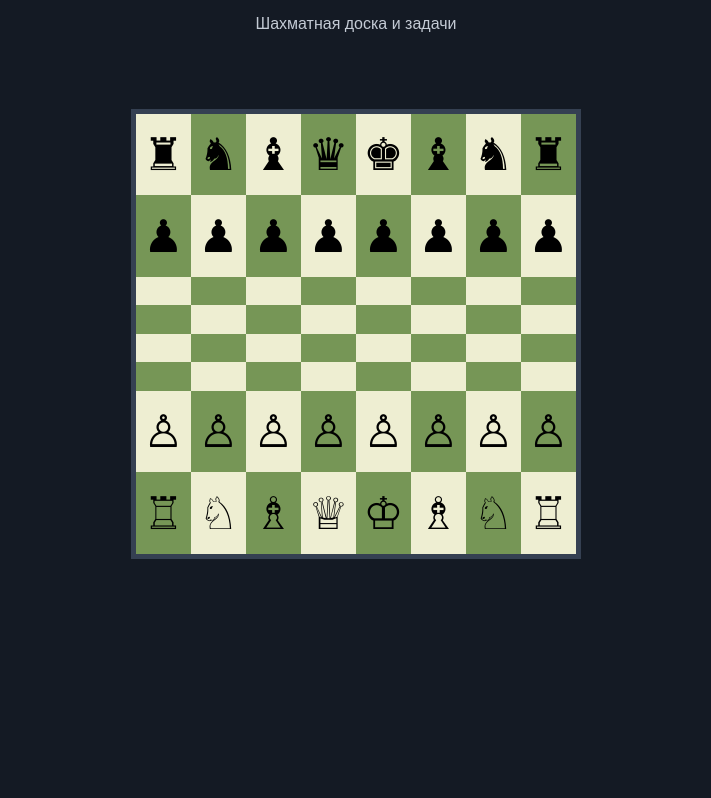
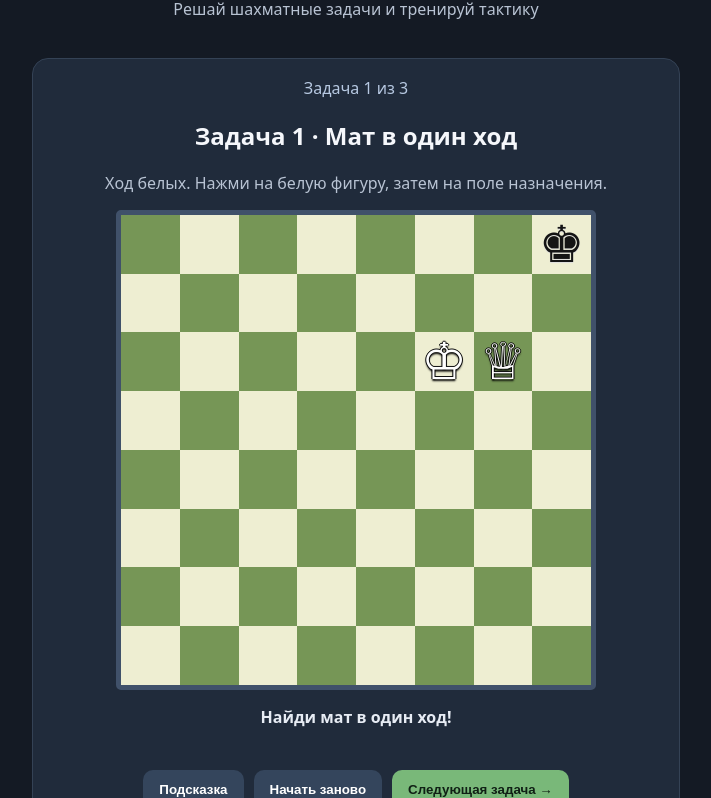
Before and after one commit to acccechka/my-chess-site, a plain HTML site: page index.html in a window 1280 px wide. Shown: the part 101-899 px from the top of the page, without its empty margins (284-995 px from the left). Before the commit the page ends 800 px from the top, so only its background shows below. Drawn offline with Linux system fonts and the light colour scheme.

Commit message:
Add files via upload

```diff
--- a/index.html
+++ b/index.html
@@ -1,68 +1,91 @@
-
 <!DOCTYPE html>
 <html lang="ru">
 <head>
 <meta charset="UTF-8">
 <meta name="viewport" content="width=device-width, initial-scale=1">
-  <title>Chess Studio</title>
+<title>Chess Studio — шахматные задачи</title>
 <style>
-    body {
-      margin: 0;
-      background: #141a24;
-      color: white;
-      font-family: Arial, sans-serif;
-      text-align: center;
-    }
-    header { padding: 35px 15px; }
-    h1 { font-size: 32px; }
-    p { color: #c4cbd5; }
-    .board {
-      display: grid;
-      grid-template-columns: repeat(8, 1fr);
-      width: min(90vw, 440px);
-      aspect-ratio: 1;
-      margin: 25px auto;
-      border: 5px solid #354052;
-    }
-    .square {
-      display: flex;
-      align-items: center;
-      justify-content: center;
-      font-size: clamp(25px, 7vw, 45px);
-    }
-    .light { background: #eeeed2; color: black; }
-    .dark { background: #769656; color: black; }
+:root{color-scheme:dark;font-family:system-ui,-apple-system,Arial,sans-serif}
+*{box-sizing:border-box}body{margin:0;background:#141a24;color:#f5f7fb;text-align:center}
+header{padding:28px 16px 6px}h1{margin:0 0 8px;font-size:clamp(28px,5vw,40px)}p{color:#b8c3d3}
+main{max-width:680px;margin:auto;padding:0 16px 35px}
+.panel{background:#202b3b;border:1px solid #344255;border-radius:16px;padding:18px;margin:16px auto}
+#board{display:grid;grid-template-columns:repeat(8,minmax(0,1fr));grid-template-rows:repeat(8,minmax(0,1fr));width:min(90vw,480px);aspect-ratio:1;margin:16px auto;border:5px solid #40516a;border-radius:5px;overflow:hidden}
+.square{display:flex;align-items:center;justify-content:center;aspect-ratio:1;min-width:0;min-height:0;font-size:clamp(27px,7vw,51px);border:0;cursor:pointer;position:relative;font-family:'DejaVu Sans','Arial Unicode MS',serif;padding:0}
+.light{background:#eeeed2}.dark{background:#769656}.square.selected{outline:4px solid #ffcf54;outline-offset:-4px}
+.square.hint:after{content:'';width:22%;aspect-ratio:1;background:#ffc44d;border-radius:50%;position:absolute;opacity:.8}
+.square:focus-visible{outline:4px solid #2c7aff;outline-offset:-4px}
+.piece-white{color:#fff;text-shadow:0 2px 2px #000,1px 0 #111,-1px 0 #111,0 -1px #111}.piece-black{color:#141414;text-shadow:0 1px 1px #ddd}
+.controls{display:flex;flex-wrap:wrap;gap:10px;justify-content:center;margin-top:16px}
+button.action{background:#79b879;color:#102015;border:0;border-radius:10px;padding:12px 16px;font-weight:700;cursor:pointer}
+button.secondary{background:#34455c;color:#fff}#status{min-height:48px;font-weight:600;color:#e7ecf4}
+small{color:#aebbc9}#counter{color:#b7c9e2}
 </style>
 </head>
 <body>
-  <header>
-    <h1>♞ Chess Studio</h1>
-    <p>Шахматная доска и задачи</p>
-  </header>
-
-  <div class="board" id="board"></div>
-
+<header><h1>♞ Chess Studio</h1><p>Решай шахматные задачи и тренируй тактику</p></header>
+<main><section class="panel">
+<div id="counter"></div><h2 id="taskTitle">Мат в один ход</h2>
+<p>Ход белых. Нажми на белую фигуру, затем на поле назначения.</p>
+<div id="board" role="group" aria-label="Шахматная доска"></div>
+<div id="status" aria-live="polite">Найди мат в один ход!</div>
+<div class="controls">
+<button class="action secondary" id="hint">Подсказка</button>
+<button class="action secondary" id="reset">Начать заново</button>
+<button class="action" id="next">Следующая задача →</button>
+</div></section><small>Chess Studio · Тренировка шахматного мышления</small></main>
 <script>
-    const pieces = [
-      "♜♞♝♛♚♝♞♜",
-      "♟♟♟♟♟♟♟♟",
-      "        ",
-      "        ",
-      "        ",
-      "        ",
-      "♙♙♙♙♙♙♙♙",
-      "♖♘♗♕♔♗♘♖"
+// Координаты фигур: a1 — нижний левый угол со стороны белых.
+// Все задачи проверены как мат в один ход.
+const tasks = [
+ {name:'Задача 1 · Мат в один ход',pieces:{'h8':'k','f6':'K','g6':'Q'},from:'g6',to:'g7',hint:'Ферзь идёт на g7.'},
+ {name:'Задача 2 · Мат в один ход',pieces:{'a8':'k','c6':'K','b6':'Q'},from:'b6',to:'b7',hint:'Ферзь идёт на b7.'},
+ {name:'Задача 3 · Мат в один ход',pieces:{'h8':'k','g6':'K','c4':'B','h1':'R'},from:'h1',to:'h7',hint:'Ладья идёт на h7.'}
 ];
-    const board = document.getElementById("board");
-    pieces.forEach((rank, r) => {
-      [...rank].forEach((piece, c) => {
-        const square = document.createElement("div");
-        square.className =
-          "square " + ((r + c) % 2 ? "dark" : "light");
-        square.textContent = piece;
-        board.appendChild(square);
-      });
-    });
+const glyph={K:'♔',Q:'♕',R:'♖',B:'♗',N:'♘',P:'♙',k:'♚',q:'♛',r:'♜',b:'♝',n:'♞',p:'♟'};
+const board=document.getElementById('board');const status=document.getElementById('status');
+let index=0,selected=null,solved=false,hintSquare=null;
+function render(){
+ const t=tasks[index];board.replaceChildren();
+ document.getElementById('counter').textContent=`Задача ${index+1} из ${tasks.length}`;
+ document.getElementById('taskTitle').textContent=t.name;
+ for(let rank=8;rank>=1;rank--)for(let file=0;file<8;file++){
+  const sq=String.fromCharCode(97+file)+rank;
+  const el=document.createElement('button');el.type='button';
+  el.className='square '+((file+rank)%2?'light':'dark');
+  if(sq===selected)el.classList.add('selected');
+  if(sq===hintSquare)el.classList.add('hint');
+  const piece=t.pieces[sq];
+  if(piece){const span=document.createElement('span');span.textContent=glyph[piece];span.className=piece===piece.toUpperCase()?'piece-white':'piece-black';el.append(span)}
+  el.setAttribute('aria-label',`${sq}${piece?' фигура '+glyph[piece]:''}`);
+  el.addEventListener('click',()=>choose(sq));board.append(el);
+ }
+}
+function choose(sq){
+ if(solved)return;
+ const t=tasks[index];
+ if(selected===null){
+  const p=t.pieces[sq];if(!p||p!==p.toUpperCase()){status.textContent='Сначала выбери белую фигуру.';return}
+  selected=sq;status.textContent=`Выбрано поле ${sq}. Куда пойдёт фигура?`;
+ }else if(selected===sq){selected=null;status.textContent='Выбор отменён.'}
+ else if(selected===t.from&&sq===t.to){
+  t.pieces[sq]=t.pieces[selected];delete t.pieces[selected];selected=null;hintSquare=null;solved=true;
+  status.textContent='🎉 Правильно! Мат в один ход.';
+ }else{selected=null;status.textContent='Пока не мат. Попробуй другой ход!'}
+ render();
+}
+function load(i){index=(i+tasks.length)%tasks.length;selected=null;solved=false;hintSquare=null;
+ // Восстанавливаем исходную позицию каждой задачи.
+ const setups=[
+ {'h8':'k','f6':'K','g6':'Q'},
+ {'a8':'k','c6':'K','b6':'Q'},
+ {'h8':'k','g6':'K','c4':'B','h1':'R'}
+ ];tasks.forEach((t,j)=>t.pieces={...setups[j]});
+ status.textContent='Найди мат в один ход!';render();}
+document.getElementById('hint').onclick=()=>{hintSquare=tasks[index].from;status.textContent=tasks[index].hint;render()};
+document.getElementById('reset').onclick=()=>load(index);
+document.getElementById('next').onclick=()=>load(index+1);
+load(0);
 </script>
 </body>
 </html>
```
Lines whose indentation alone changed are shown as unchanged.
